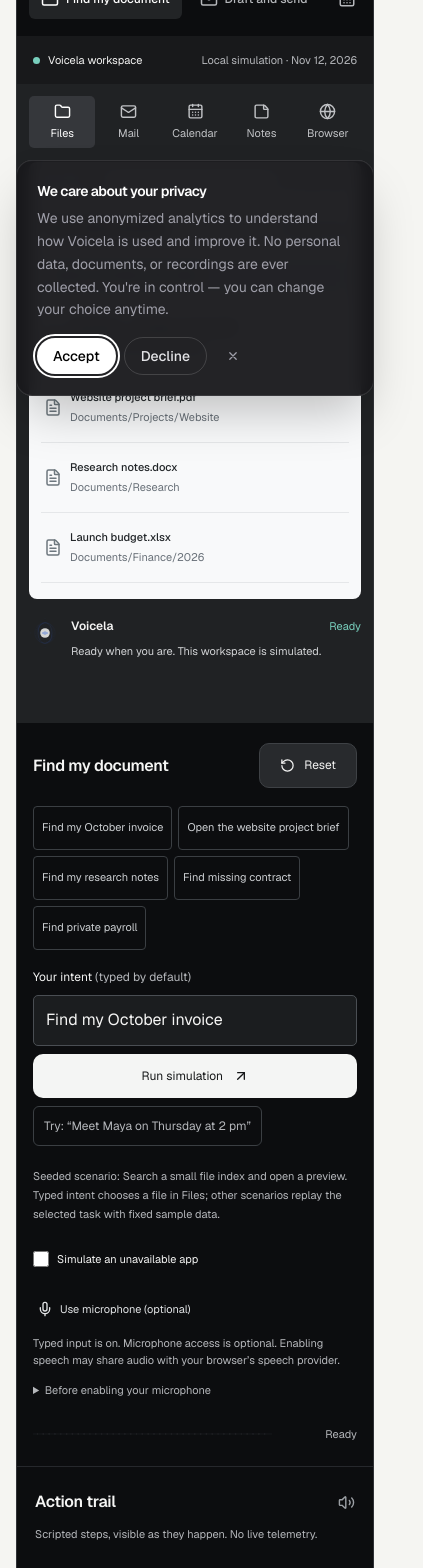
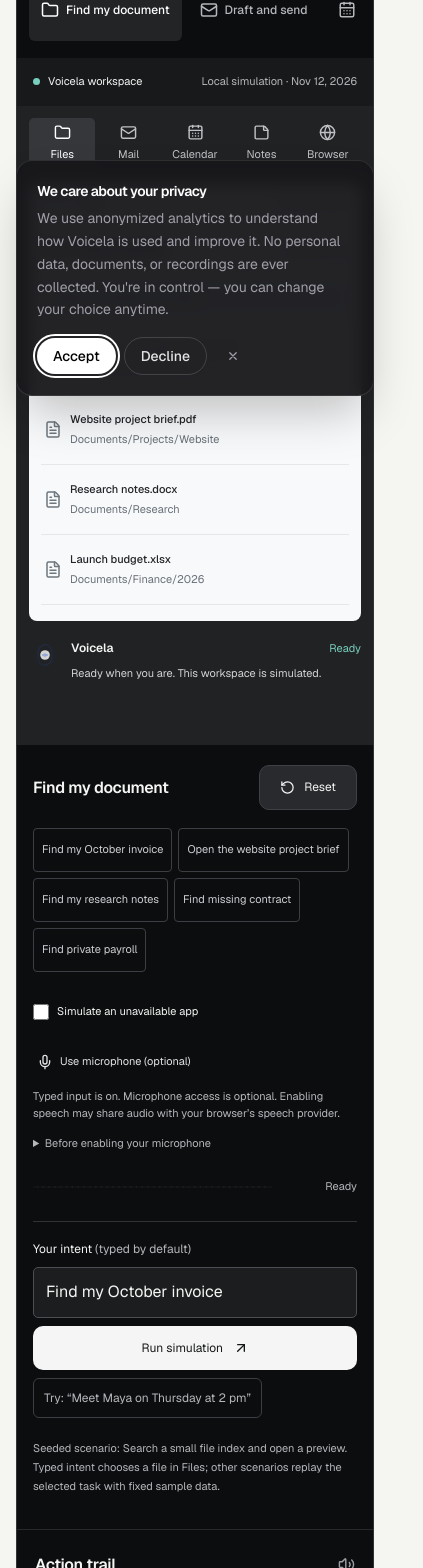
Before and after one commit to KarmSorathiya378/voicela, a Next.js app: page /demo in a window 390 px wide. Shown: the part 432-2000 px from the top of the page, 423 px wide, since content can reach past the window. Built offline with nearby package versions, Linux system fonts and the light colour scheme.

Commit message:
feat(demo): add planned mobile assistant preview and fix responsive composer

```diff
--- a/components/demo/demo-lab.css
+++ b/components/demo/demo-lab.css
@@ -168,3 +168,28 @@
 @media (max-width: 800px) { .v-demo-section { padding-block: 42px 28px !important; } .v-demo-intro { flex-direction: column; gap: 18px; margin-bottom: 24px; } .v-demo-intro h1 { max-width: 550px; } .v-demo-intro p { font-size: 15px; } .v-demo-safety { font-size: 11px; } .v-demo-safety br { display: none; } .v-demo-safety strong { margin-left: 7px; } .v-demo-workspace { display: flex; flex-direction: column; } .v-demo-scenarios { border: 0; padding: 18px 12px 12px; } .v-demo-railHeading { padding-inline: 6px; } .v-demo-scenarios > .v-demo-muted, .v-demo-railFoot { display: none; } .v-demo-scenarioList { flex-direction: row; overflow-x: auto; margin-top: 12px; gap: 6px; padding-bottom: 5px; } .v-demo-scenario { width: auto; white-space: nowrap; padding: 10px 12px; align-items: center; gap: 7px; min-height: 44px; } .v-demo-scenario small, .v-demo-scenario > svg:last-child { display: none; } .v-demo-scenario > svg { margin-top: 0; } .v-demo-scenario strong { font-size: 12px; } .v-demo-desktopBar { padding-inline: 16px; } .v-demo-desktopBar > span:last-child { font-size: 11px; } .v-demo-mainPane { width: 100%; } .v-demo-below { flex-direction: column; gap: 10px; } }
 @media (max-width: 480px) { .v-demo-desktop { padding: 12px; } .v-demo-dock { gap: 0; } .v-demo-dock button { flex-direction: column; padding: 6px 8px; font-size: 11px; min-height: 52px; gap: 5px; } .v-demo-window { min-height: 350px; } .v-demo-appContent { padding: 16px 12px; } .v-demo-windowBar { gap: 9px; padding-inline: 12px; } .v-demo-controls { padding: 20px 16px; } .v-demo-inputRow { flex-direction: column; } .v-demo-inputRow input { font-size: 16px; min-height: 46px; } .v-demo-inputRow > button { justify-content: center; min-height: 44px; } .v-demo-audit ol { grid-template-columns: 1fr; gap: 0; } .v-demo-audit li { padding-bottom: 20px; } .v-demo-assistantText > div { flex-wrap: wrap; gap: 3px 9px; } .v-demo-assistantText p { font-size: 11px; } .v-demo-orb, .v-demo-orb > * { width: 32px !important; height: 32px !important; } .v-demo-assistant { gap: 10px; padding-inline: 0; } .v-demo-fileList > div { gap: 8px; padding-inline: 3px; } .v-demo-fileList strong { font-size: 11px; } .v-demo-fileList small { font-size: 11px; } .v-demo-fileList > div > svg { width: 18px; } .v-demo-fileList button { font-size: 11px; padding-inline: 7px; } .v-demo-chart { gap: 14px; } .v-demo-chart small { font-size: 11px; } .v-demo-address { font-size: 11px; } .v-demo-address span { display: none; } .v-demo-contextChoices label { min-height: 44px; } .v-demo-options label { min-height: 44px; } .v-demo-examples button { min-height: 44px; } .v-demo-intro h1 { font-size: 30px; } }
 @media (prefers-reduced-motion: reduce) { .v-demo-lab *, .v-demo-lab *::before, .v-demo-lab *::after { animation: none !important; transition: none !important; scroll-behavior: auto !important; } .v-demo-cursorActing { transform: none; } }
+
+/* Static mobile concept and bottom composer stay inside the demo namespace. */
+.v-demo-conceptBadge { display: inline-block; font-size: 11px; line-height: 1.6; color: var(--demo-accent); margin-top: 5px; }
+.v-demo-conceptBody { padding: clamp(20px, 3vw, 32px); }
+.v-demo-conceptBody h2 { font-size: 24px; line-height: 1.25; letter-spacing: -.025em; margin: 0 0 12px; }
+.v-demo-conceptBody p { color: var(--demo-muted); line-height: 1.75; margin: 12px 0 20px; }
+.v-demo-conceptBody > button { background: var(--demo-ink); color: var(--demo-ground); white-space: normal; }
+.v-demo-conceptFigure { margin: 24px 0; }
+.v-demo-conceptFigure img { display: block; width: 100%; max-width: 640px; height: auto; border-radius: 8px; }
+.v-demo-conceptFigure figcaption { color: var(--demo-muted); font-size: 12px; margin-top: 12px; }
+.v-demo-conceptBody .v-demo-conceptSafety { display: flex; align-items: flex-start; gap: 8px; color: var(--demo-accent); }
+.v-demo-conceptSafety svg { flex-shrink: 0; margin-top: 3px; }
+.v-demo-commandComposer { margin-top: 22px; padding-top: 18px; border-top: 1px solid #303236; }
+.v-demo-progressLine > .v-demo-srOnly { width: 1px; height: 1px; }
+.v-demo-scenario > span { min-width: 0; }
+@media (max-width: 800px) {
+  .v-demo-scenario { flex-shrink: 0; }
+  .v-demo-mobileConcept .v-demo-desktopBar { flex-wrap: wrap; }
+}
+@media (max-width: 480px) {
+  .v-demo-controls { overflow-wrap: anywhere; }
+  .v-demo-controlTitle > button { flex-shrink: 0; }
+  .v-demo-commandComposer .v-demo-inputRow > input { font-size: 16px; }
+  .v-demo-conceptBody h2 { font-size: 22px; }
+}
--- a/components/demo/demo-lab.tsx
+++ b/components/demo/demo-lab.tsx
@@ -1,7 +1,8 @@
 'use client';
 
+import Image from 'next/image';
 import { useEffect, useReducer, useRef, useState } from 'react';
-import { ArrowUpRight, Check, FileText, Folder, Mail, CalendarDays, StickyNote, Globe, Mic, MousePointer2, RotateCcw, ShieldCheck, Square, Volume2 } from 'lucide-react';
+import { ArrowUpRight, Check, FileText, Folder, Mail, CalendarDays, StickyNote, Globe, Mic, MousePointer2, RotateCcw, ShieldCheck, Smartphone, Square, Volume2 } from 'lucide-react';
 import { Button } from '@/components/ui/button';
 import { Badge } from '@/components/ui/badge';
 import { Card } from '@/components/ui/card';
@@ -27,6 +28,7 @@ const samplePrompts = scenarios.map(s => s.prompt);
 
 export function DemoLab() {
   const [state, dispatch] = useReducer(reducer, undefined, () => initial());
+  const [concept, setConcept] = useState(false);
   const [app, setApp] = useState('Files');
   const [mic, setMic] = useState(false);
   const [micNotice, setMicNotice] = useState('Typed input is on. Microphone access is optional.');
@@ -51,10 +53,10 @@ export function DemoLab() {
   // Rotate authored example prompts while idle; pause on hover/focus, reduced
   // motion, or the moment the user interacts with the demo.
   useEffect(() => {
-    if (state.phase !== 'idle' || mic || reduceMotion || rotPaused) return;
+    if (concept || state.phase !== 'idle' || mic || reduceMotion || rotPaused) return;
     const t = setTimeout(() => setRotIdx(i => (i + 1) % samplePrompts.length), 2800);
     return () => clearTimeout(t);
-  }, [state.phase, mic, reduceMotion, rotPaused, rotIdx]);
+  }, [concept, state.phase, mic, reduceMotion, rotPaused, rotIdx]);
   useEffect(() => () => { recognition.current?.abort(); if (micTimer.current) clearTimeout(micTimer.current); }, []);
 
   function stopMic() {
@@ -63,6 +65,7 @@ export function DemoLab() {
     setMic(false);
   }
   function reset(id?: Scenario) {
+    setConcept(false);
     stopMic(); dispatch({ type: 'RESET', scenario: id });
     setApp(scenarios.find(s => s.id === (id ?? state.scenario))!.app);
     setMicNotice('Typed input is on. Microphone access is optional.');
@@ -100,10 +103,15 @@ export function DemoLab() {
         <aside className={styles.scenarios} aria-label="Demo scenarios">
           <div className={styles.railHeading}><h2>Demo lab</h2><Badge>Simulated</Badge></div>
           <p className={styles.muted}>One intent. A visible chain of actions.</p>
-          <div className={styles.scenarioList}>{scenarios.map(s => { const Icon = icons[s.app as keyof typeof icons]; return <button key={s.id} type="button" aria-pressed={state.scenario === s.id} onClick={() => reset(s.id)} className={`${styles.scenario} ${state.scenario === s.id ? styles.selected : ''}`}><Icon size={18} /><span><strong>{s.name}</strong><small>{s.description}</small></span><ArrowUpRight size={15} /></button>; })}</div>
+          <div className={styles.scenarioList}>{scenarios.map(s => { const Icon = icons[s.app as keyof typeof icons]; return <button key={s.id} type="button" aria-pressed={!concept && state.scenario === s.id} onClick={() => reset(s.id)} className={`${styles.scenario} ${!concept && state.scenario === s.id ? styles.selected : ''}`}><Icon size={18} /><span><strong>{s.name}</strong><small>{s.description}</small></span><ArrowUpRight size={15} /></button>; })}
+            <button type="button" aria-pressed={concept} onClick={() => { reset('A'); setConcept(true); }} className={`${styles.scenario} ${concept ? styles.selected : ''}`}>
+              <Smartphone size={18} /><span><strong>Mobile assistant preview</strong><span className={styles.conceptBadge}>G · Concept / Planned</span></span><ArrowUpRight size={15} />
+            </button>
+          </div>
           <div className={styles.railFoot}><ShieldCheck size={17} /><p>Every send and calendar change pauses for your approval. Reset restores this demo’s seeded workspace.</p></div>
         </aside>
 
+        {concept ? <MobileConcept onReturn={() => reset('A')} /> : <>
         <div className={styles.mainPane}>
           <div className={styles.desktopBar}><span><span className={styles.desktopMark} />Voicela workspace</span><span>Local simulation · Nov 12, 2026</span></div>
           <div className={styles.desktop}>
@@ -123,12 +131,6 @@ export function DemoLab() {
             <div className={styles.controlTitle}><h2>{scenario.name}</h2><Button onClick={() => reset()} aria-label={`Reset ${scenario.name}`}><RotateCcw size={15} /> Reset</Button></div>
             {state.scenario === 'A' && <div className={styles.examples} aria-label="File search examples">{['Find my October invoice', 'Open the website project brief', 'Find my research notes', 'Find missing contract', 'Find private payroll'].map(text => <button type="button" key={text} disabled={locked || mic} onClick={() => dispatch({ type: 'PROMPT', value: text })}>{text}</button>)}</div>}
             {state.scenario === 'D' && <fieldset className={styles.contextChoices} disabled={locked}><legend>Visible context to share</legend>{(['chart', 'text'] as const).map(value => <label key={value}><input type="radio" name="context" checked={state.context === value} onChange={() => dispatch({ type: 'CONTEXT', value })} />{value === 'chart' ? 'Completed projects chart' : 'Selected launch paragraph'}</label>)}</fieldset>}
-            <form onSubmit={e => { e.preventDefault(); start(); }}>
-              <label htmlFor="demo-intent">Your intent <span className={styles.muted}>(typed by default)</span></label>
-              <div className={styles.inputRow} onFocus={() => setRotPaused(true)} onBlur={() => setRotPaused(false)} onMouseEnter={() => setRotPaused(true)} onMouseLeave={() => setRotPaused(false)}><input id="demo-intent" value={state.prompt} disabled={locked || mic} onChange={e => dispatch({ type: 'PROMPT', value: e.target.value })} maxLength={300} autoComplete="off" aria-describedby="intent-help" /><Button type="submit" disabled={locked || mic || !state.prompt.trim()}>Run simulation <ArrowUpRight size={16} /></Button></div>
-              {state.phase === 'idle' && !mic && <button type="button" className={styles.rotatingSample} disabled={locked} onClick={() => dispatch({ type: 'PROMPT', value: samplePrompts[rotIdx] })}>Try: “{samplePrompts[rotIdx]}”</button>}
-              <p id="intent-help" className={styles.inputHelp}>Seeded scenario: {scenario.description} Typed intent chooses a file in Files; other scenarios replay the selected task with fixed sample data.</p>
-            </form>
             <div className={styles.options}><label><input type="checkbox" checked={state.failure} disabled={locked} onChange={e => dispatch({ type: 'FAILURE', value: e.target.checked })} /> Simulate an unavailable app</label><button type="button" disabled={locked} onClick={toggleMic} className={styles.micButton}><Mic size={16} />{mic ? 'Stop microphone' : 'Use microphone (optional)'}</button></div>
             <p className={styles.micHelp} role="status">{micNotice} Enabling speech may share audio with your browser’s speech provider.</p>
             <details className={styles.micPrivacy}><summary>Before enabling your microphone</summary><p>Only selecting “Use microphone” starts the browser’s speech service and permission flow. Depending on your browser, audio may be processed by its speech provider. Voicela does not store audio here. Review the transcript before running; typed mode needs no microphone.</p></details>
@@ -136,14 +138,45 @@ export function DemoLab() {
             {state.phase === 'awaiting-approval' && <div className={styles.approval} role="region" aria-label="Review and approve simulated action"><ShieldCheck size={21} /><div><strong>{state.scenario === 'B' ? 'Approve this exact reply?' : state.scenario === 'C' ? 'Approve the conflict-free time?' : 'Apply the reviewed rewrite?'}</strong><p>{state.scenario === 'B' ? `To ${mail.address} · Re: ${mail.subject}. The full reply appears in Mail.` : state.scenario === 'C' ? `${calendar.title} · ${calendar.date} · ${calendar.available} · ${calendar.zone}.` : 'Only the seeded Notes document will change.'}</p><div className={styles.approvalActions}><Button ref={approvalRef} onClick={() => { setApp(scenario.app); dispatch({ type: 'APPROVE' }); }}>{state.scenario === 'B' ? 'Approve simulated send' : state.scenario === 'C' ? 'Approve simulated event' : 'Apply simulated edit'}</Button><Button onClick={() => dispatch({ type: 'CANCEL' })}>Decline</Button><button type="button" onClick={() => setApp(scenario.app)}>Review {scenario.app}</button></div></div></div>}
             {busy && <Button onClick={() => { stopMic(); dispatch({ type: 'CANCEL' }); }}><Square size={14} />Cancel run</Button>}
             {(state.phase === 'completed' || state.phase === 'error') && <div className={styles.resultActions}><Button onClick={() => reset()}><RotateCcw size={15} />{state.phase === 'error' ? 'Reset and recover' : 'Reset to replay'}</Button>{state.scenario === 'E' && state.applied && <Button onClick={() => dispatch({ type: 'UNDO' })}>Undo edit</Button>}</div>}
+            <form className={styles.commandComposer} onSubmit={e => { e.preventDefault(); start(); }}>
+              <label htmlFor="demo-intent">Your intent <span className={styles.muted}>(typed by default)</span></label>
+              <div className={styles.inputRow} onFocus={() => setRotPaused(true)} onBlur={() => setRotPaused(false)} onMouseEnter={() => setRotPaused(true)} onMouseLeave={() => setRotPaused(false)}><input id="demo-intent" value={state.prompt} disabled={locked || mic} onChange={e => dispatch({ type: 'PROMPT', value: e.target.value })} maxLength={300} autoComplete="off" aria-describedby="intent-help" /><Button type="submit" disabled={locked || mic || !state.prompt.trim()}>Run simulation <ArrowUpRight size={16} /></Button></div>
+              {state.phase === 'idle' && !mic && <button type="button" className={styles.rotatingSample} disabled={locked} onClick={() => dispatch({ type: 'PROMPT', value: samplePrompts[rotIdx] })}>Try: “{samplePrompts[rotIdx]}”</button>}
+              <p id="intent-help" className={styles.inputHelp}>Seeded scenario: {scenario.description} Typed intent chooses a file in Files; other scenarios replay the selected task with fixed sample data.</p>
+            </form>
           </div>
         </div>
 
         <Card className={styles.audit} role="complementary" aria-label="Scenario audit timeline"><div className={styles.auditHeading}><h2>Action trail</h2><Volume2 size={17} aria-hidden="true" /></div><p className={styles.muted}>Scripted steps, visible as they happen. No live telemetry.</p>{state.log.length === 0 ? <div className={styles.emptyTrail}><span /><p>Your plan, actions, and results will appear here.</p></div> : <ol>{state.log.map((entry, i) => <li key={i}><span className={styles.auditDot}>{entry.kind === 'Result' ? <Check size={12} /> : <span />}</span><div><strong>{entry.kind}</strong><p>{entry.text}</p></div></li>)}</ol>}<p className={styles.auditFoot}>Only this run is shown. Reset clears its history.</p></Card>
+        </>}
       </div>
       <div className={styles.below}><p><ShieldCheck size={18} /> A safe place to explore. All documents, messages, and events are sample data.</p><p>Keyboard ready · Motion follows your device preferences</p></div>
     </Container></Section>
   </div>;
+}
+
+function MobileConcept({ onReturn }: { onReturn: () => void }) {
+  return <>
+    <section className={`${styles.mainPane} ${styles.mobileConcept}`} aria-labelledby="mobile-concept-title">
+      <div className={styles.desktopBar}><span><Smartphone size={16} />Mobile assistant preview</span><span className={styles.conceptBadge}>G · Concept / Planned</span></div>
+      <div className={styles.conceptBody}>
+        <h2 id="mobile-concept-title">An assistant beyond the desktop.</h2>
+        <p>A planned mobile concept for reminders, messaging drafts, and cross-device handoff.</p>
+        <figure className={styles.conceptFigure}>
+          <Image src="/images/mobile-assistant-preview.svg" width={640} height={480} alt="Phone mockup illustrating reminders, a message draft, and a handoff to the desktop assistant." />
+          <figcaption>Static concept illustration. The phone controls are part of the image.</figcaption>
+        </figure>
+        <p className={styles.conceptSafety}><ShieldCheck size={18} />Simulated — no real accounts connected.</p>
+        <p>This preview cannot set reminders, send messages, or transfer tasks between devices. These capabilities are planned, not available in this lab.</p>
+        <Button onClick={onReturn}>Try a desktop simulation <ArrowUpRight size={16} /></Button>
+      </div>
+    </section>
+    <Card className={styles.audit} role="complementary" aria-label="Mobile concept scope">
+      <div className={styles.auditHeading}><h2>Preview scope</h2><ShieldCheck size={17} /></div>
+      <p className={styles.muted}>No simulation is running. Selecting this concept resets the previous desktop run and clears its action trail.</p>
+      <p className={styles.muted}>Choose A–E in the rail to explore working simulations with sample data and approval gates.</p>
+    </Card>
+  </>;
 }
 
 function AppWindow({ app, state, dispatch }: { app: string; state: State; dispatch: React.Dispatch<Parameters<typeof reducer>[1]> }) {
--- a/components/demo/style-names.ts
+++ b/components/demo/style-names.ts
@@ -1,5 +1,11 @@
 // Explicitly scoped classes avoid the project-wide Turbopack CSS-module rewrite.
 export const styles = {
+  'conceptBadge': 'v-demo-conceptBadge',
+  'mobileConcept': 'v-demo-mobileConcept',
+  'conceptBody': 'v-demo-conceptBody',
+  'conceptFigure': 'v-demo-conceptFigure',
+  'conceptSafety': 'v-demo-conceptSafety',
+  'commandComposer': 'v-demo-commandComposer',
   'lab': 'v-demo-lab',
   'section': 'v-demo-section',
   'sectionContainer': 'v-demo-sectionContainer',
```
Also changed, not shown: components/demo/README.md, 1 other file (tests, documents, lock files or other folders).
